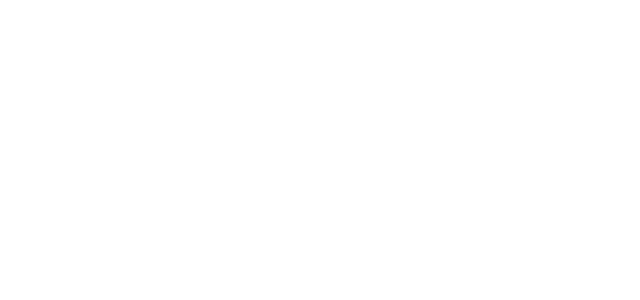
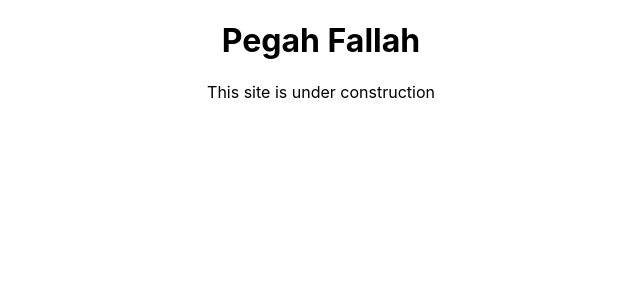
Before and after one commit to pegahfallah/portfolio-2021, a React (Create React App) app: page / in a window 1280 px wide. Shown: the top 300 px of the page, without its empty margins (319-959 px from the left). Built offline with nearby package versions, Linux system fonts and the light colour scheme.

Commit message:
added route

```diff
--- a/package.json
+++ b/package.json
@@ -8,7 +8,10 @@
     "@testing-library/user-event": "^12.1.10",
     "react": "^17.0.1",
     "react-dom": "^17.0.1",
+    "react-router-dom": "^5.2.0",
     "react-scripts": "4.0.3",
+    "styled-components": "^5.2.3",
+    "styled-icons": "^10.31.0",
     "web-vitals": "^1.0.1"
   },
   "scripts": {
--- a/src/App.js
+++ b/src/App.js
@@ -1,8 +1,15 @@
 import logo from "./logo.svg";
 import "./App.css";
-
+import { Switch, Route } from "react-router";
+import HomePage from "./pages/HomePage";
 function App() {
-  return <div className="App"></div>;
+  return (
+    <div className="App">
+      <Switch>
+        <Route exact path="/" component={HomePage} />
+      </Switch>
+    </div>
+  );
 }
 
 export default App;
--- a/src/index.js
+++ b/src/index.js
@@ -1,14 +1,17 @@
-import React from 'react';
-import ReactDOM from 'react-dom';
-import './index.css';
-import App from './App';
-import reportWebVitals from './reportWebVitals';
+import React from "react";
+import ReactDOM from "react-dom";
+import "./index.css";
+import App from "./App";
+import reportWebVitals from "./reportWebVitals";
+import { BrowserRouter } from "react-router-dom";
 
 ReactDOM.render(
   <React.StrictMode>
-    <App />
+    <BrowserRouter>
+      <App />
+    </BrowserRouter>
   </React.StrictMode>,
-  document.getElementById('root')
+  document.getElementById("root")
 );
 
 // If you want to start measuring performance in your app, pass a function
--- /dev/null
+++ b/src/pages/HomePage.js
@@ -0,0 +1,10 @@
+import React from "react";
+
+export default function HomePage() {
+  return (
+    <>
+      <h1>Pegah Fallah</h1>
+      <p>This site is under construction</p>
+    </>
+  );
+}
```
Also changed, not shown: 2 other files (tests, documents, lock files or other folders).
